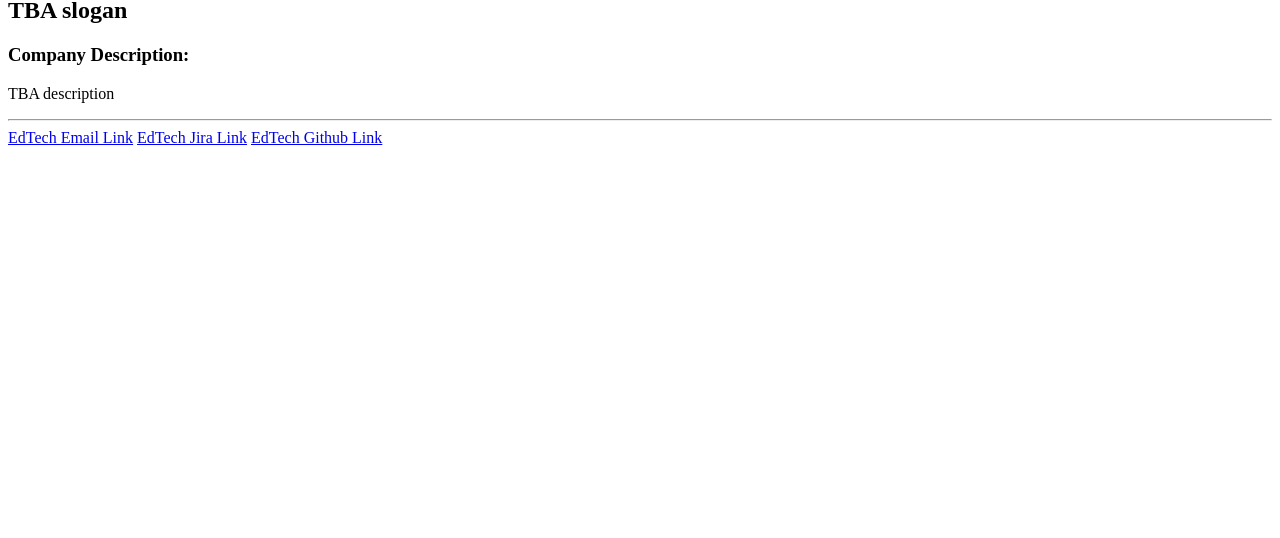
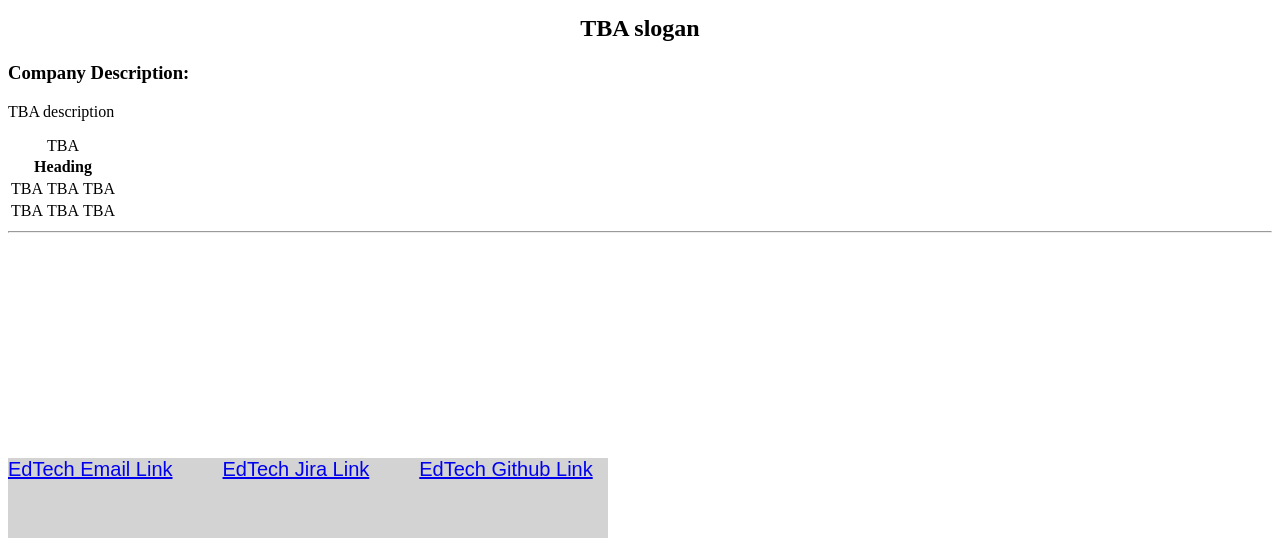
Before and after one commit to 106520313/EdTechProject, a plain HTML site: page index.html in a window 1280 px wide. Shown: the part 262-800 px from the top of the page. Drawn offline with Linux system fonts and the light colour scheme.

Commit message:
added_css

```diff
--- a/index.html
+++ b/index.html
@@ -14,6 +14,27 @@ Description: Homepage/index
     <meta name="description" content="EdTech Project home page">
     <meta name="keywords" content="Education, Jobs, Applications, Home, Tech, Programmers, Designers">
     <meta name="author" content= "Connor Taylor">
+
+    <style>
+        footer {
+            background-color: lightgrey;
+            font-family: Arial, Helvetica, sans-serif;
+            font-size: 20px;
+
+            display: flex;
+            flex-direction: row;
+            flex-wrap: nowrap;
+            justify-content: flex-start;
+            align-items: stretch;
+            align-content: normal;
+            column-gap: 50px;
+
+            width: 600px;
+            height: 80px;
+            position: fixed;
+            bottom: 0;
+        }
+    </style>
 </head>
 
 <body>
@@ -27,12 +48,38 @@ Description: Homepage/index
             <li><a href="jobs.html" target="_self">Jobs</a></li>
             <li><a href="about.html" target="_self">About</a></li>
         </ul>
+    </nav>
 
-    </nav>
-    <h1>TBA Company Name</h1>
-    <h2>TBA slogan</h2>
+    <hr>
+
+    <h1 style="text-align: center;">TBA Company Name</h1>
+    <h2 style="text-align: center;">TBA slogan</h2>
     <h3>Company Description:</h3>
     <p id = "description">TBA description</p>
+
+    <table>
+
+
+        <caption>TBA</caption>
+
+        <thead>
+            <tr>
+                <th colspan="3">Heading</th>
+            </tr>
+        </thead>
+        <tbody>
+            <tr>
+                <td>TBA</td>
+                <td>TBA</td>
+                <td>TBA</td>
+            </tr>
+            <tr>
+                <td>TBA</td>
+                <td>TBA</td>
+                <td>TBA</td>
+            </tr>
+        </tbody>
+    </table>
 
     <hr>
 
```
